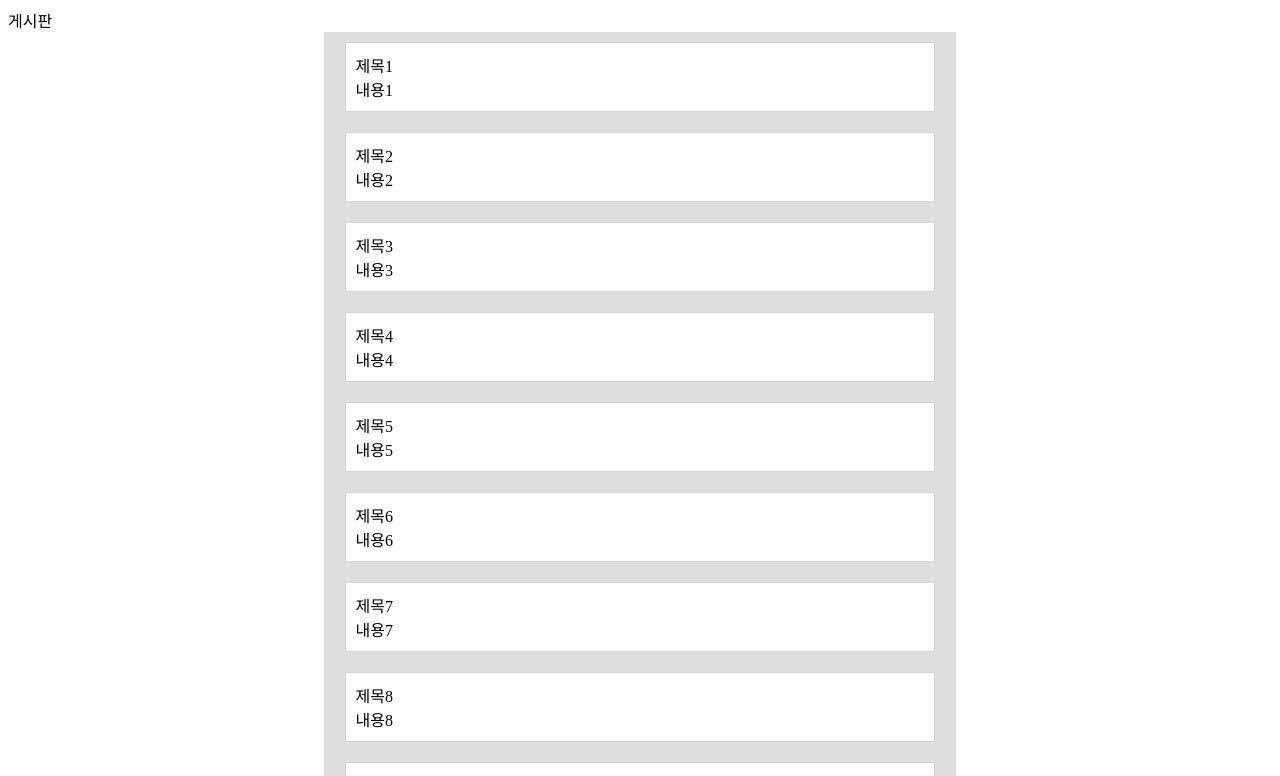
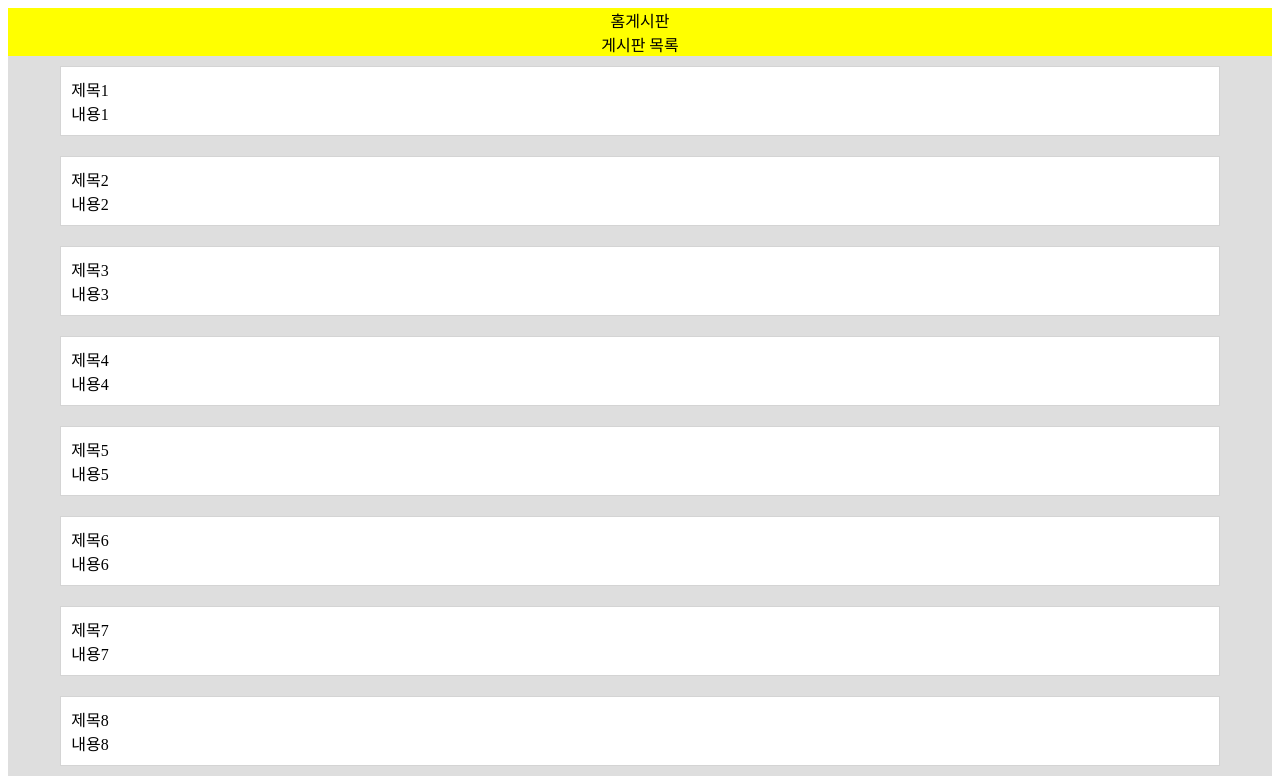
Before and after one commit to imzeze/react-intro, a React (Create React App) app: page / in a window 1280 px wide. Shown: the top 776 px of the page. Built offline with nearby package versions, Linux system fonts and the light colour scheme.

Commit message:
nav bar 적용중

```diff
--- a/src/components/organisms/index.ts
+++ b/src/components/organisms/index.ts
@@ -1 +1,2 @@
 export { default as BoardList } from './list/BoardList'
+export { default as Nav } from './section/Nav'
--- a/src/components/organisms/list/BoardList.tsx
+++ b/src/components/organisms/list/BoardList.tsx
@@ -1,4 +1,3 @@
-import React from 'react'
 import styled from 'styled-components'
 import { BoardProps } from '../../../types/models'
 import { Flex } from '../../atoms'
@@ -10,11 +9,9 @@ type BoardListDataType = {
 
 const BoardList = ({ list }: BoardListDataType) => {
   return (
-    <View direction='column'>
+    <View direction="column">
       {list.map((item) => {
-        return (
-          <BoardListItem item={item} key={item.id} />
-        )
+        return <BoardListItem item={item} key={item.id} />
       })}
     </View>
   )
@@ -24,6 +21,10 @@ export default BoardList
 
 const View = styled(Flex)`
   margin: 0 auto;
-  width: 50%;
+  width: 100%;
   background: #dedede;
+
+  > div {
+    cursor: pointer;
+  }
 `
--- /dev/null
+++ b/src/components/organisms/section/Nav.tsx
@@ -0,0 +1,12 @@
+import { Flex } from '../../atoms'
+
+const Nav = () => {
+  return (
+    <Flex justify="start">
+      <div>홈</div>
+      <div>게시판</div>
+    </Flex>
+  )
+}
+
+export default Nav
--- a/src/components/templates/board/BoardListTemplate.tsx
+++ b/src/components/templates/board/BoardListTemplate.tsx
@@ -1,18 +1,22 @@
-import React from 'react'
-import { BoardList } from '../../organisms'
+import styled from 'styled-components'
+import { Flex } from '../../atoms'
+import { BoardList, Nav } from '../../organisms'
 
 const BoardListTemplate = () => {
   return (
-    <div>
-      <div>게시판</div>
-      <div>
-        <BoardList list={boardList} />
-      </div>
-    </div>
+    <Layout direction="column">
+      <Nav />
+      <span>게시판 목록</span>
+      <BoardList list={boardList} />
+    </Layout>
   )
 }
 
 export default BoardListTemplate
+
+const Layout = styled(Flex)`
+  background: yellow;
+`
 
 const boardList = [
   {
```
